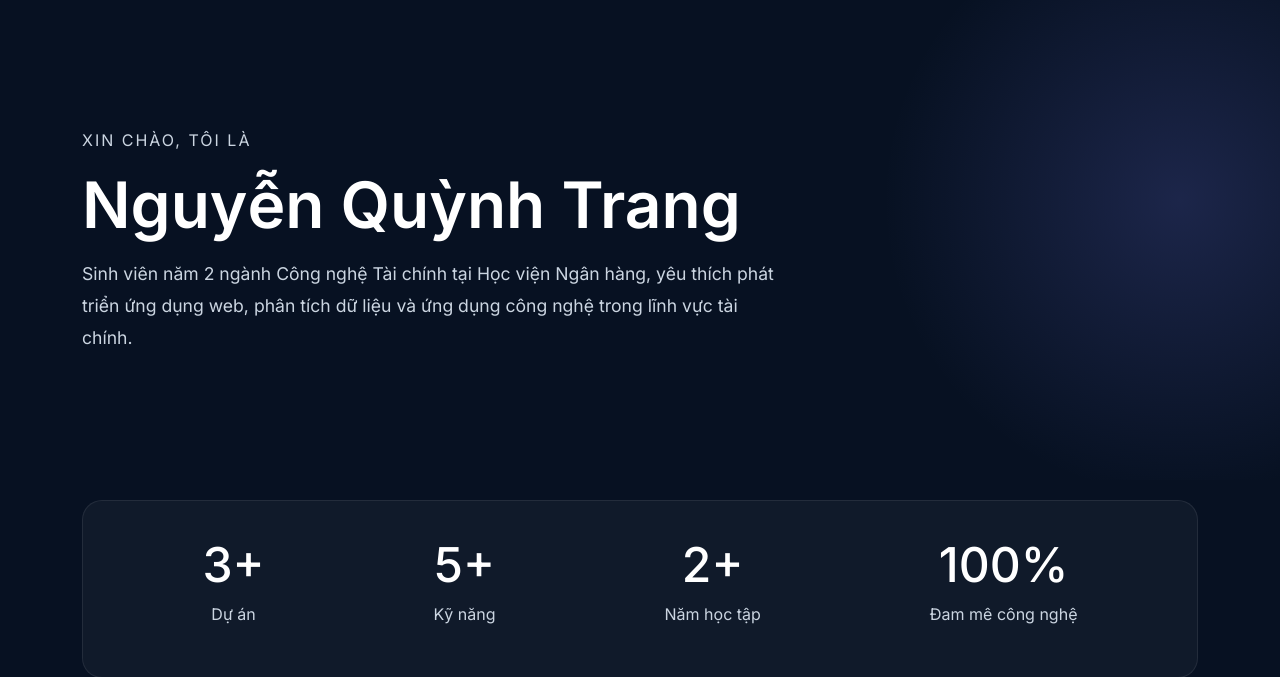
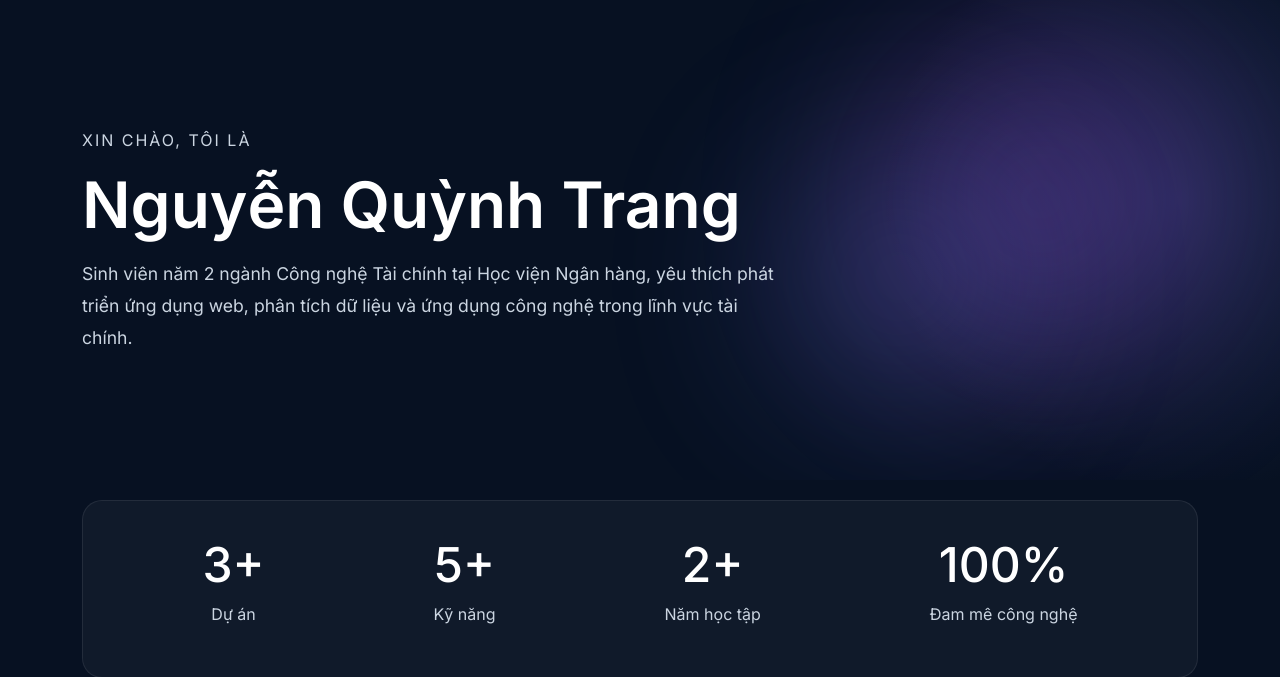
Before and after one commit to 27a4012325-ux/Portfolio, a Django app: page / in a window 1280 px wide. Shown: the part 71-748 px from the top of the page. Run offline with Django 5.2, Linux system fonts and the light colour scheme; data comes from the database, SQL or seed files in the repository; both versions use the stored data as it was after the commit.

Commit message:
Add animated hero background

```diff
--- a/home/templates/home/home.html
+++ b/home/templates/home/home.html
@@ -1,6 +1,10 @@
 {% extends 'base.html' %}
 {% block content %}
 <section class="hero-section">
+    <div class="hero-background">
+        <div class="blob blob1"></div>
+        <div class="blob blob2"></div>
+    </div>
     <div class="container">
         <div class="hero-content">
             <span class="hero-tag">
--- a/static/css/style.css
+++ b/static/css/style.css
@@ -124,6 +124,7 @@ body{
    HOME
 ==================================================================================================== */
 .hero-section{
+    position: relative;
     min-height:60vh;
     display:flex;
     align-items:center;
@@ -143,6 +144,8 @@ body{
 }
 .hero-content{
     max-width:700px;
+    position:relative;
+    z-index:2;
 }
 .hero-tag{
     color: #CBD5E1;
@@ -159,6 +162,40 @@ body{
     font-size:1.1rem;
     line-height:1.8;
     margin-bottom:0px;
+}
+/* Hiệu ứng động */
+.hero-background{
+    position:absolute;
+    inset:0;
+    z-index:0;
+    overflow:hidden;
+}
+.blob{
+    position:absolute;
+    border-radius:50%;
+    filter: blur(90px);
+    opacity:0.25;
+    animation: float 10s ease-in-out infinite;
+}
+.blob1{
+    width:350px;
+    height:350px;
+    background:#A855F7;
+    top:10%;
+    right:5%;
+}
+.blob2{
+    width:250px;
+    height:250px;
+    background:#7C83FF;
+    bottom:10%;
+    right:20%;
+    animation-delay:2s;
+}
+@keyframes float{
+    0%{transform:translateY(0px);}
+    50%{transform:translateY(-30px);}
+    100%{transform:translateY(0px);}
 }
 /* Thanh thống kê */
 .stats-section{
@@ -198,8 +235,8 @@ body{
     margin-bottom:60px;
 }
 .profile-image img{
-    width:80%;
-    height:320px;
+    width:90%;
+    height:420px;
     object-fit:cover;
     border-radius:24px;
     display:block;
@@ -473,12 +510,14 @@ body{
 }
 
 /* ====================================================================================================
-   Responsive điện thoại
+   Responsive
 ==================================================================================================== */
 @media(max-width:768px){
     .skill-grid{grid-template-columns:1fr;}
     .blog-grid{grid-template-columns:1fr;}
     .profile-card{grid-template-columns:1fr; text-align:center;}
-    .info-grid{grid-template-columns:1fr;}}
+    .info-grid{grid-template-columns:1fr;}
+    .blob1{width:220px; height:220px;}
+    .blob2{width:160px; height:160px;}}
 @media (max-width:992px){
     .project-grid{grid-template-columns: repeat(2,1fr);}}
```
Also changed, not shown: db.sqlite3, media/profile/anh_profile_WdmCvOL.jpg (added), media/profile/anh_profile_ataMRMf.jpg (deleted).
